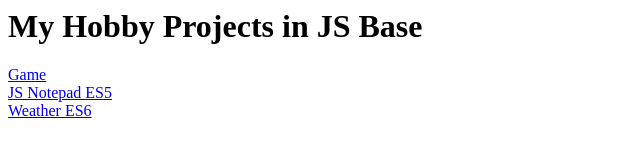
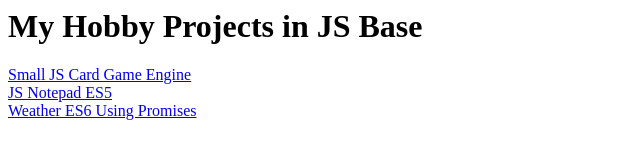
Before and after one commit to blinkingshark/blinkingshark.github.io, a plain HTML site: page index.html in a window 1280 px wide. Shown: the whole page, without its empty margins (0-640 px from the left). Drawn offline with Linux system fonts and the light colour scheme.

Commit message:
Update index.html

```diff
--- a/index.html
+++ b/index.html
@@ -5,9 +5,9 @@
 <body>
 
     <h1> My Hobby Projects in JS Base</h1>
-    <a href="../PProjects/JS Card Game/index.html"> Game </a><br>
+    <a href="../PProjects/JS Card Game/index.html"> Small JS Card Game Engine </a><br>
     <a href="../PProjects/NotePad/index.html"> JS Notepad ES5 </a><br>
-    <a href="../PProjects/WeatherApp"> Weather ES6 </a>
+    <a href="../PProjects/WeatherApp"> Weather ES6 Using Promises </a>
 
 
 
```
